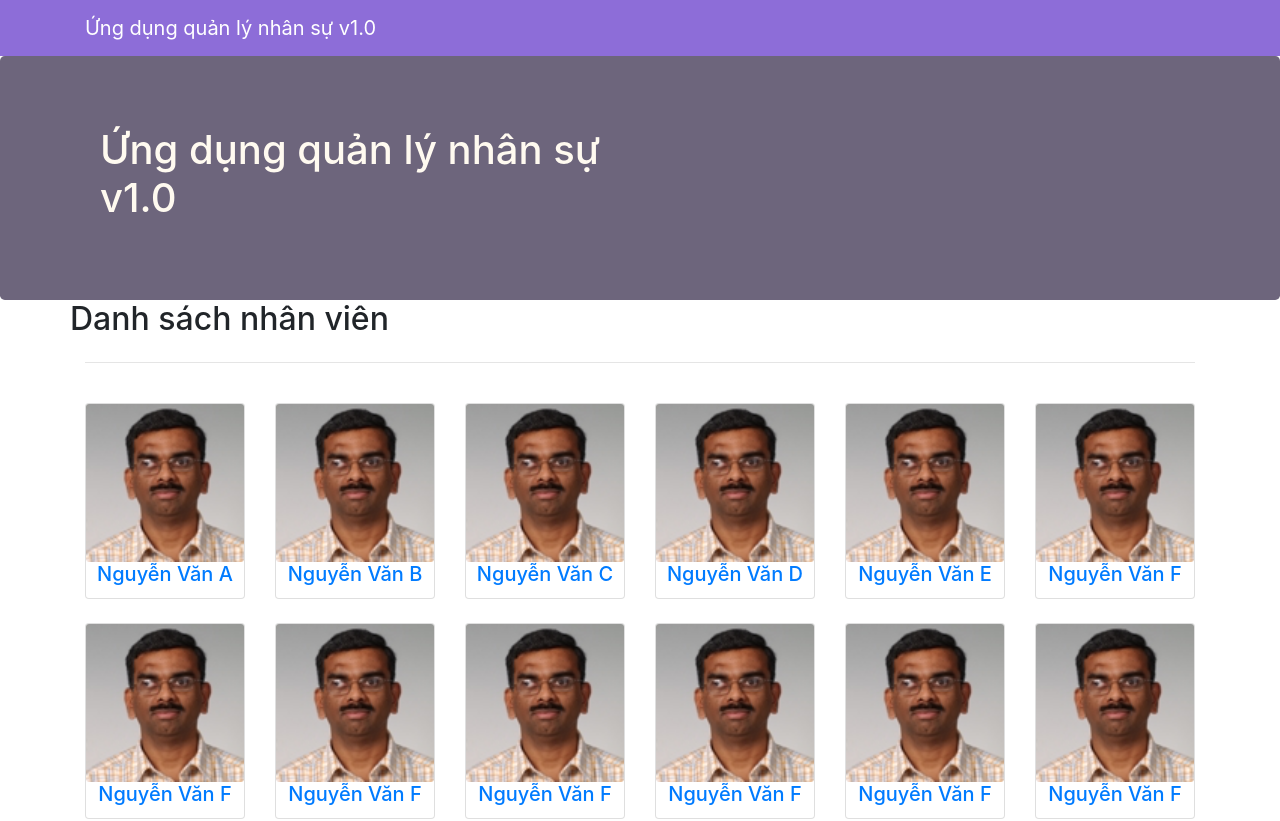
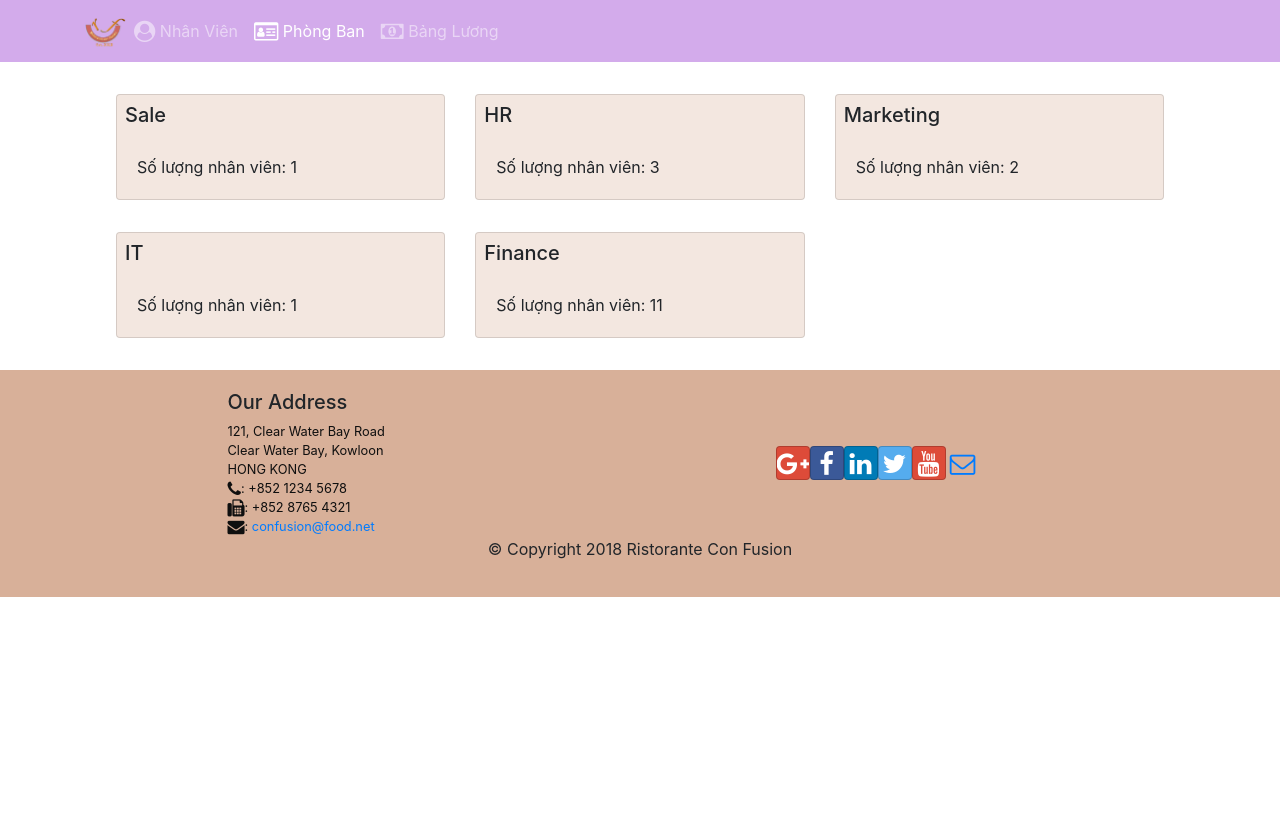
Before and after one commit to nguyenhuy433/FunixJSReact-ASM, a React (Create React App) app: page /department in a window 1280 px wide. Before the commit this address led to /staffs. Shown: the top 821 px of the page. After the commit the page ends 800 px from the top, so only its background shows below. Built offline with nearby package versions, Linux system fonts and the light colour scheme.

Commit message:
tao departments theo tinh huong 3

```diff
--- a/src/App.css
+++ b/src/App.css
@@ -19,12 +19,6 @@
   margin: 0px auto;
   padding: 20px 0px 20px 0px;
 }
-.jumbotron {
-  padding: 70px 30px 70px 30px;
-  margin: 0px auto;
-  background: #6d657c;
-  color: floralwhite;
-}
 
 address {
   font-size: 80%;
@@ -33,5 +27,13 @@ address {
 }
 
 .navbar-dark {
-  background-color: #8d6dd8;
+  background-color: #d3abeb;
+  padding: 10px;
 }
+.style-text {
+  margin-left: 15px;
+}
+
+.style-dep {
+  background-color: #f3e7e0;
+}
--- /dev/null
+++ b/src/Component/DepartmentComponent.js
@@ -0,0 +1,29 @@
+import React from "react";
+import { Card, CardTitle, CardBody, CardText } from "reactstrap";
+
+function RenderDept(props) {
+  return (
+    <Card className="style-dep">
+      <CardTitle className="m-2">{props.dep.name}</CardTitle>
+      <CardBody>
+        <CardText>Số lượng nhân viên: {props.dep.numberOfStaff}</CardText>
+      </CardBody>
+    </Card>
+  );
+}
+
+function Department(props) {
+  const departments = props.dep.map((department) => {
+    return (
+      <div className="col-12 col-md-6 col-lg-4 mt-3 mb-3" key={department.id}>
+        <RenderDept dep={department} />
+      </div>
+    );
+  });
+  return (
+    <div className="container">
+      <div className="row m-3 ">{departments}</div>
+    </div>
+  );
+}
+export default Department;
--- a/src/Component/HeaderComponent.js
+++ b/src/Component/HeaderComponent.js
@@ -1,24 +1,65 @@
 import React, { Component } from "react";
-import { Navbar, NavbarBrand, Jumbotron } from "reactstrap";
+import {
+  Navbar,
+  NavbarBrand,
+  NavbarToggler,
+  Collapse,
+  NavItem,
+  Nav,
+} from "reactstrap";
+import { NavLink } from "react-router-dom";
 
 class Header extends Component {
+  constructor(props) {
+    super(props);
+
+    this.toggleNav = this.toggleNav.bind(this);
+    this.state = {
+      isNavOpen: false,
+    };
+  }
+
+  toggleNav() {
+    this.setState({
+      isNavOpen: !this.state.isNavOpen,
+    });
+  }
+
   render() {
     return (
       <React.Fragment>
-        <Navbar dark>
+        <Navbar dark expand="md">
           <div className="container">
-            <NavbarBrand href="/">Ứng dụng quản lý nhân sự v1.0</NavbarBrand>
+            <NavbarToggler onClick={this.toggleNav} />
+            <NavbarBrand className="mr-auto" href="/">
+              <img
+                src="assets/images/logo.png"
+                height="30"
+                width="41"
+                alt="Ứng dụng quản lý nhân sự v1.0"
+              />
+            </NavbarBrand>
+            <Collapse isOpen={this.state.isNavOpen} navbar>
+              <Nav navbar>
+                <NavItem>
+                  <NavLink className="nav-link" to="/staffs">
+                    <span className="fa fa-user-circle fa-lg"> </span> Nhân Viên
+                  </NavLink>
+                </NavItem>
+                <NavItem>
+                  <NavLink className="nav-link" to="/department">
+                    <span className="fa fa-id-card-o fa-lg"> </span> Phòng Ban
+                  </NavLink>
+                </NavItem>
+                <NavItem>
+                  <NavLink className="nav-link" to="/salary">
+                    <span className="fa fa-money fa-lg"> </span> Bảng Lương
+                  </NavLink>
+                </NavItem>
+              </Nav>
+            </Collapse>
           </div>
         </Navbar>
-        <Jumbotron>
-          <div className="container">
-            <div className="row row-header">
-              <div className="col-12 col-sm-6">
-                <h1> Ứng dụng quản lý nhân sự v1.0 </h1>
-              </div>
-            </div>
-          </div>
-        </Jumbotron>
       </React.Fragment>
     );
   }
--- a/src/Component/MainComponent.js
+++ b/src/Component/MainComponent.js
@@ -5,6 +5,7 @@ import StaffList from "./StaffListComponent";
 import StaffDetail from "./StaffDetailComponent";
 import Header from "./HeaderComponent";
 import Footer from "./FooterComponent";
+import Department from "./DepartmentComponent";
 
 class Main extends Component {
   constructor(props) {
@@ -39,6 +40,11 @@ class Main extends Component {
             component={() => <StaffList staffs={this.state.staffs} />}
           />
           <Route path="/staffs/:staffid" component={StaffWithId} />
+          <Route
+            exact
+            path="/department"
+            component={() => <Department dep={this.state.department} />}
+          />
           <Redirect to="/staffs" />
         </Switch>
         <Footer />
--- a/src/Component/StaffListComponent.js
+++ b/src/Component/StaffListComponent.js
@@ -33,7 +33,7 @@ class StaffList extends Component {
     return (
       <div className="container">
         <div className="row">
-          <h2>Danh sách nhân viên</h2>
+          <h2 className="style-text">Nhân Viên</h2>
         </div>
         <hr />
         <div className="row">{staffList}</div>
```
